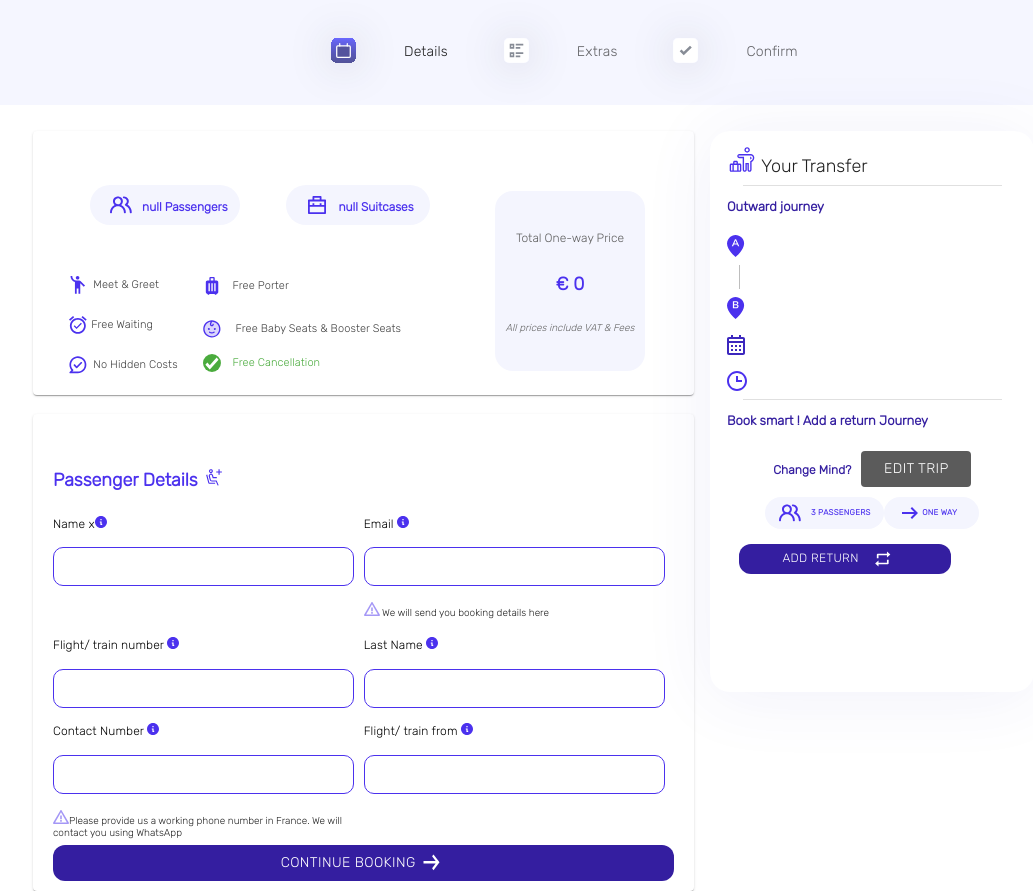
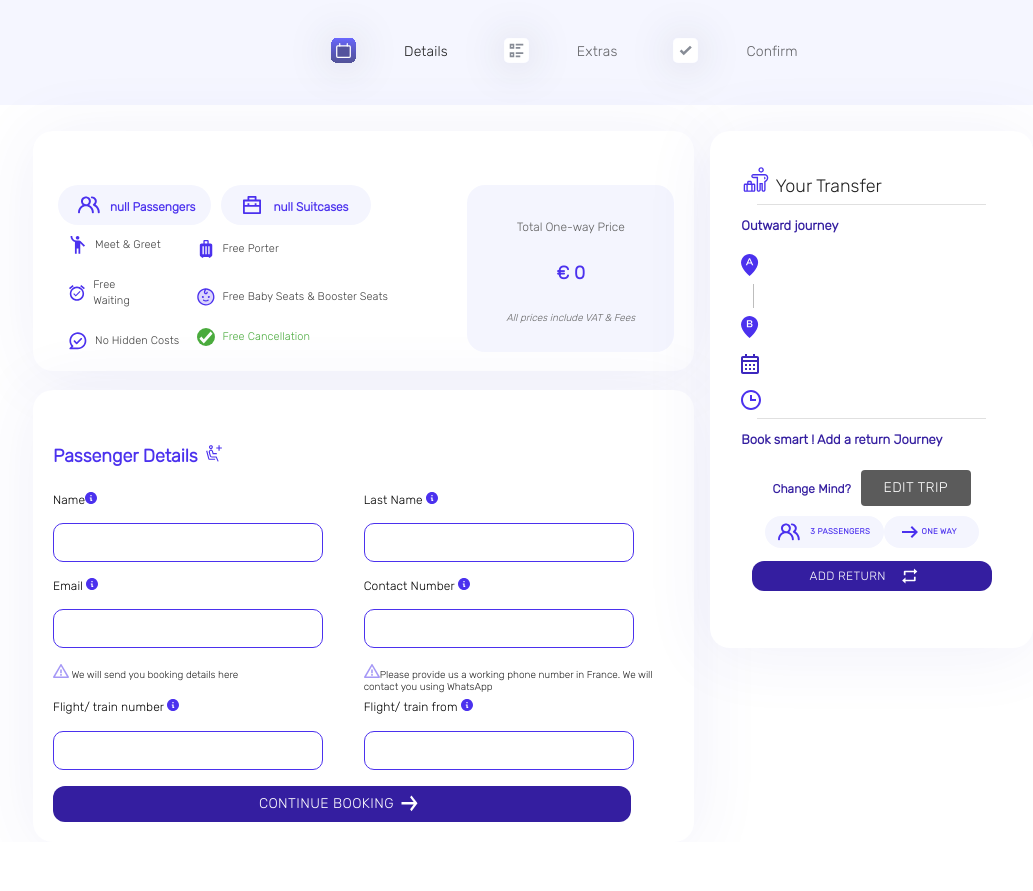
Before and after one commit to issa1997/Paris-flex-dev, a React (Create React App) app in the folder client/: page / in a window 1280 px wide. Shown: the whole page, without its empty margins (107-1140 px from the left). After the commit the page ends 842 px from the top, so only its background shows below. Built offline with nearby package versions, Linux system fonts and the light colour scheme.

Commit message:
card designs

```diff
--- a/client/src/components/passenger-detail-summary/index.css
+++ b/client/src/components/passenger-detail-summary/index.css
@@ -6,8 +6,8 @@
   width: auto;
   height: auto;
   background: #ffffff;
-  box-shadow: 0px 4px 70px rgba(62, 62, 185, 0.08);
-  border-radius: 20px;
+  box-shadow: 0px 4px 70px rgba(62, 62, 185, 0.08) !important;
+  border-radius: 20px !important;
   padding: 54px 20px 10px 20px !important;
   display: flex;
   flex-direction: row;
@@ -17,7 +17,7 @@
   height: auto !important;
 }
 .stack-icon {
-  margin-right: 5% !important;
+  margin-right: 8px !important;
   width: 18px !important;
   height: 18px !important;
 }
@@ -40,19 +40,17 @@
   font-size: 12px !important;
   line-height: 16px !important;
   color: #4b31ee;
-  margin: 0;
+  margin: 0 5px;
   vertical-align: middle;
 }
 .box-styles.passengers {
-  width: 125px;
+  width: 31%;
   align-items: center;
-  margin: 0 5% 0 8%;
   font-weight: 700 !important;
 }
 .box-styles.suitcase {
-  width: 119px;
+  width: 30%;
   align-items: center;
-  margin: 0 5%;
   font-weight: 700 !important;
 }
 
@@ -84,13 +82,10 @@
   color: #404040 !important;
 }
 .price-box {
-  width: 150px;
-  height: 155px;
   background: #f4f5fe;
   border-radius: 18px;
-  margin: 6px 50px 11px -30px;
+  padding: 18px;
   text-align: center;
-  padding-top: 25px;
 }
 
 .trip-detail-style {
--- a/client/src/components/passenger-detail-summary/index.tsx
+++ b/client/src/components/passenger-detail-summary/index.tsx
@@ -26,22 +26,28 @@ const PassengerDetailSummary: React.FC<{
 }> = (props) => {
   return (
     <Card className="card-styles">
-      <Grid container spacing={1}>
-        <Grid item md={9}>
+      <Grid container spacing={0}>
+        <Grid item md={8} xs={12}>
           <Grid container spacing={0} direction="column">
-            <Grid item className="button-box-style">
-              {" "}
+            <Box alignContent={"center"}>
               <Badge className="box-styles passengers">
                 <Passengers className="icon-styles" />{" "}
                 <span className="text-styles">{`${props.passengerCount} Passengers`}</span>
               </Badge>
+
               <Badge className="box-styles suitcase">
                 <Suitcase className="icon-styles" />{" "}
                 <span className="text-styles">{`${props.luggagePieces} Suitcases`}</span>
               </Badge>
-            </Grid>
-            <Grid item xs={12} md={6}>
-              <Stack direction={{ xs: "column", md: "row" }} spacing={2}>
+            </Box>
+          </Grid>
+          <Grid container direction="row">
+            {" "}
+            <Grid item xs={12} md={9}>
+              <Stack
+                direction={{ xs: "column", md: "row" }}
+                spacing={{ xs: 0, md: 2 }}
+              >
                 <Stack direction={{ xs: "column" }} spacing={0}>
                   <ListItemButton className="list-button-style">
                     <MeetNGreet className="stack-icon" />
@@ -82,7 +88,7 @@ const PassengerDetailSummary: React.FC<{
             </Grid>
           </Grid>
         </Grid>
-        <Grid item md={3}>
+        <Grid item md={4} xs={12}>
           {" "}
           <Box className="price-box">
             <p className="trip-detail-style">Total One-way Price</p>
--- a/client/src/components/passenger-details-form/index.css
+++ b/client/src/components/passenger-details-form/index.css
@@ -3,13 +3,12 @@
   font-family: "Rubik", sans-serif;
 }
 .passenger-detail-card-style-form {
-  background: red;
   width: auto;
-  box-shadow: 0px 4px 70px rgba(62, 62, 185, 0.08);
-  border-radius: 20px;
+  box-shadow: 0px 4px 70px rgba(62, 62, 185, 0.08) !important;
+  border-radius: 20px !important;
   display: flex;
   flex-direction: column;
-  padding: 54px 20px 10px 20px !important;
+  padding: 54px 20px 20px 20px !important;
   gap: 17px;
   height: auto !important;
 }
@@ -29,7 +28,7 @@
   border-radius: 10px !important;
   height: 35px;
   margin: 5% 0% !important;
-  width: 95%;
+  width: 85%;
 }
 .css-1e6y48t-MuiButtonBase-root-MuiButton-root {
   border: 1px solid #341ea0;
@@ -53,7 +52,7 @@
 }
 .submit-styles-button {
   color: #ffffff !important;
-  width: 100% !important;
+  width: 93% !important;
   background: #341ea0 !important;
   border-radius: 12px !important;
 }
--- a/client/src/components/passenger-details-form/index.tsx
+++ b/client/src/components/passenger-details-form/index.tsx
@@ -72,7 +72,7 @@ const PassengerDetails: React.FC<{
           <Grid container className="form-styles">
             <Grid item md={6} xs={12}>
               <InputLabel>
-                Name x
+                Name
                 <span>
                   <RequiredSign />
                 </span>
@@ -81,31 +81,6 @@ const PassengerDetails: React.FC<{
                 id="txtName"
                 name="txtName"
                 className="outlined-required"
-              />
-            </Grid>
-            <Grid item md={6} xs={12}>
-              <InputLabel>
-                Email{" "}
-                <span>
-                  <RequiredSign />
-                </span>
-              </InputLabel>
-              <input className="outlined-required" name="txtEmail" />
-              <p className="warning-text" style={{ marginBottom: "6%" }}>
-                <TriangleIcon /> We will send you booking details here
-              </p>
-            </Grid>
-            <Grid item md={6} xs={12}>
-              <InputLabel>
-                Flight/ train number{" "}
-                <span>
-                  <RequiredSign />
-                </span>
-              </InputLabel>
-              <input
-                className="outlined-required"
-                id="txtFlightNumber"
-                name="txtFlightNumber"
               />
             </Grid>
             <Grid item md={6} xs={12}>
@@ -123,6 +98,19 @@ const PassengerDetails: React.FC<{
             </Grid>
             <Grid item md={6} xs={12}>
               <InputLabel>
+                Email{" "}
+                <span>
+                  <RequiredSign />
+                </span>
+              </InputLabel>
+              <input className="outlined-required" name="txtEmail" />
+              <p className="warning-text" style={{ marginBottom: "6%" }}>
+                <TriangleIcon /> We will send you booking details here
+              </p>
+            </Grid>
+
+            <Grid item md={6} xs={12}>
+              <InputLabel>
                 Contact Number{" "}
                 <span>
                   <RequiredSign />
@@ -138,6 +126,19 @@ const PassengerDetails: React.FC<{
                 Please provide us a working phone number in France. We will
                 contact you using WhatsApp
               </div>
+            </Grid>
+            <Grid item md={6} xs={12}>
+              <InputLabel>
+                Flight/ train number{" "}
+                <span>
+                  <RequiredSign />
+                </span>
+              </InputLabel>
+              <input
+                className="outlined-required"
+                id="txtFlightNumber"
+                name="txtFlightNumber"
+              />
             </Grid>
             <Grid item md={6} xs={12}>
               <InputLabel>
--- a/client/src/components/your-transfer/index.css
+++ b/client/src/components/your-transfer/index.css
@@ -4,20 +4,19 @@
 }
 .main-card-style {
   /* position: absolute; */
-  width: 100% !important;
-  height: 560px;
+  width: auto !important;
+  height: auto;
   background: #ffffff;
   box-shadow: 0px 4px 70px rgba(62, 62, 185, 0.08);
   border-radius: 20px;
-  padding: 0.2%;
+  padding: 20px 15px;
 }
 .stepper-styles {
   font-family: "Rubik", sans-serif !important;
 }
 .button-styles {
-  position: absolute;
   margin: 5% 4% !important;
-  width: 212px;
+  width: 100%;
   height: 30px;
   font-size: 12px !important;
   background-color: #341ea0 !important;
--- a/client/src/components/your-transfer/index.tsx
+++ b/client/src/components/your-transfer/index.tsx
@@ -102,15 +102,13 @@ const YourTransfer: React.FC<{
             <Button className="box-styles onewayy">
               <OneWay /> <p className="text-style">One way</p>
             </Button>
-          </Grid>
-          <div style={{ justifyContent: "center" }}>
             <Button
               className="button-styles"
               onClick={() => setAddReturn(true)}
             >
               ADD RETURN <Repeat className="svg-icon" />
             </Button>
-          </div>
+          </Grid>
         </CardContent>
       </Card>
       <EditTripModal isModalVisible={editModal} onClose={handleClose} />
--- a/client/src/pages/home/index.css
+++ b/client/src/pages/home/index.css
@@ -2,4 +2,5 @@
   max-width: 1000px;
   margin-left: auto;
   margin-right: auto;
+  padding: 0 8%;
 }
```
